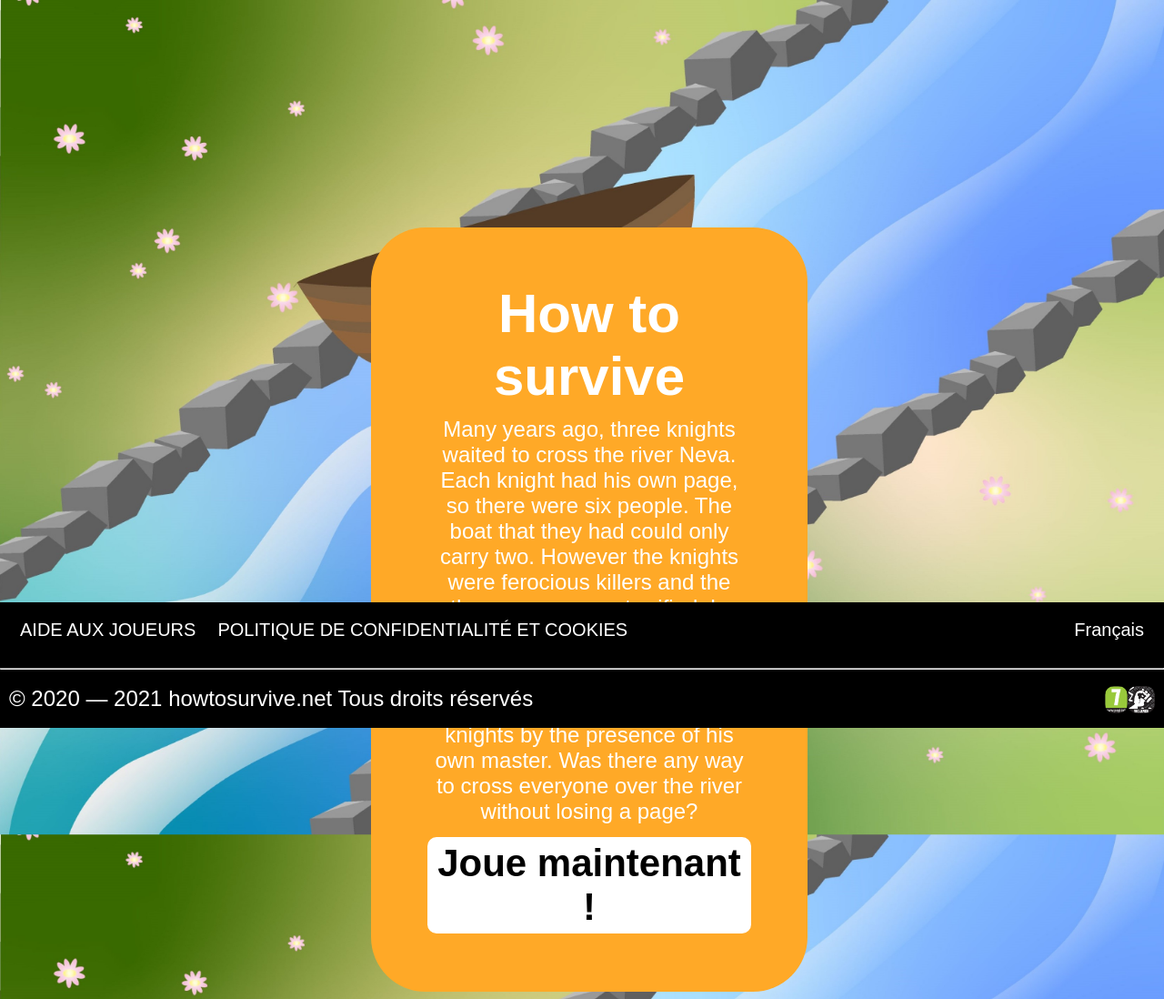
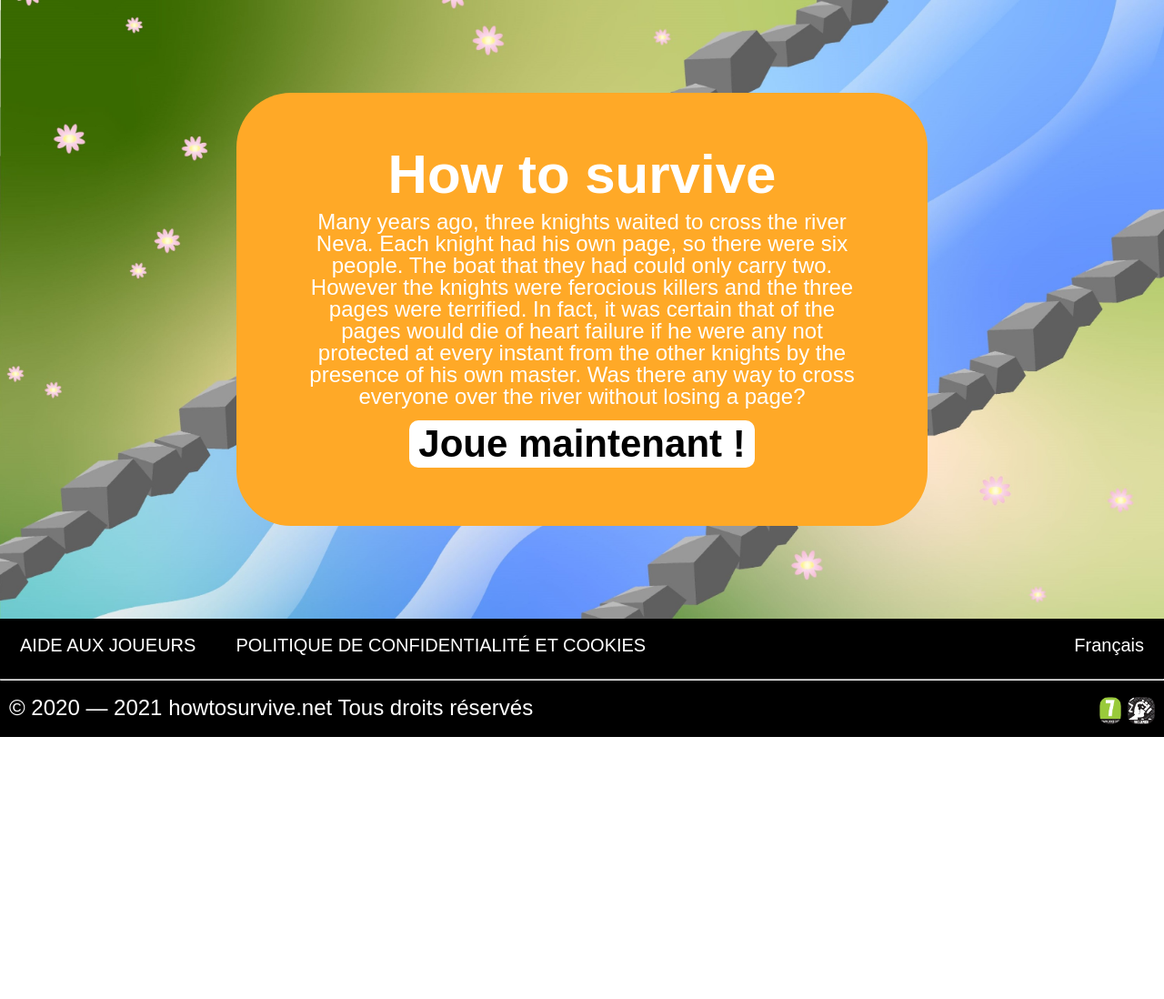
Before and after one commit to Manonlcd/D3-PRJ-CHEVALIERSECUYERS, a plain HTML site: page index.html in a window 1280 px wide. Shown: the whole page at 91% size. After the commit the page ends 810 px from the top, so only its background shows below. Drawn offline with Linux system fonts and the light colour scheme; a web font is replaced by a local one.

Commit message:
correction des styles pour la page d'accueil

```diff
--- a/index.html
+++ b/index.html
@@ -3,29 +3,38 @@
   <head>
     <meta charset="utf-8">
     <title>Crossing the bridge</title>
+	  <link rel="stylesheet" href="https://use.typekit.net/wsf3pdc.css">
+    <link rel="stylesheet" href="styles/reset.css">
     <link rel="stylesheet" href="styles/main.css">
-	<link rel="stylesheet" href="styles/accueil.css">
-	  <link rel="stylesheet" href="https://use.typekit.net/wsf3pdc.css">
+	   <link rel="stylesheet" href="styles/accueil.css">
+
 
   </head>
-  <body>
-	  <div class="accueil"><h1>How to survive</h1>
-	    <br>
-		  <p>Many years ago, three knights waited to cross the river Neva. Each knight had his own page, so there were six people. The boat that they had could only carry two. However the knights were ferocious killers and the three pages were terrified. In fact, it was certain that of the pages would die of heart failure if he were any not protected at every instant from the other knights by the presence of his own master. Was there any way to cross everyone over the river without losing a page?</p>
-    <a href="etat01-choix01.html" class="play">Joue maintenant !</a></div>
+  <body class="homepage">
+    <main>
+	     <div class="accueil"><h1>How to survive</h1>
+		    <p>Many years ago, three knights waited to cross the river Neva. Each knight had his own page, so there were six people. The boat that they had could only carry two. However the knights were ferocious killers and the three pages were terrified. In fact, it was certain that of the pages would die of heart failure if he were any not protected at every instant from the other knights by the presence of his own master. Was there any way to cross everyone over the river without losing a page?</p>
+      <a href="etat01-choix01.html" class="play">Joue maintenant !</a>
+      </div>
+    </main>
 
-
-  </body>
 	<footer>
-		  <div class="dessus"><p><a href="#">AIDE AUX JOUEURS</a></p>
+		  <div class="dessus">
+        <p><a href="#">AIDE AUX JOUEURS</a></p>
 			  <p><a href="#">POLITIQUE DE CONFIDENTIALITÉ ET COOKIES</a></p>
-			  <p><a href="#" style="float: right">Français</a></p>
-		  </div><br><br><br>
+			  <p class="language-choice"><a href="#">Français</a></p>
+		  </div>
 		  <hr>
 		  <div class="dessous">
-			  <p style ="float: left">© 2020 — 2021 howtosurvive.net Tous droits réservés</p>
-			  <p style="float: right"><img src="images/pegi_7.jpg" alt="Image Classification PEGI 7" class="pegi"><img src="images/pegi_violence.jpg" alt="Image classification PEGI Violence" class="pegi"></p>
+			  <p>© 2020 — 2021 howtosurvive.net Tous droits réservés</p>
+			  <p>
+          <img src="images/pegi_7.jpg" alt="Image Classification PEGI 7" class="pegi">
+          <img src="images/pegi_violence.jpg" alt="Image classification PEGI Violence" class="pegi">
+        </p>
 		  </div>
 
 	  </footer>
+
+  </body>
+
 </html>
--- a/styles/accueil.css
+++ b/styles/accueil.css
@@ -1,30 +1,42 @@
 html{
+
+}
+
+body{
+/*	height: 100%;
+	width: 100%;
+	text-align: center; */
+/* 	margin-top: 50vh; poussé de la moitié de hauteur de viewport
+	padding-right: 1px;
+	margin-top: 250px; */
 	background: url("riviere_gauche.jpg");
 	background-size: 100%;
 }
+
+main {
+	min-height: 85vh;
+	display: flex;
+	align-items: center;
+	justify-content: center;
+}
+
 h1{
 	display: inline;
 	font-family: lores-12,sans-serif;
 	font-weight: 700;
 	font-style: normal;
 	font-size: 60px;
+}
 
-}
-body{
-	height: 100%;
-	width: 100%;
-	text-align: center;
-	margin-top: 50vh; /* poussé de la moitié de hauteur de viewport */
-	padding-right: 1px;
-	margin-top: 250px;
-}
-div.accueil{
+.accueil{
 	padding: 60px;
-	margin-left: 400px;
-	margin-right: 400px;
+/*	margin-left: 400px;
+	margin-right: 400px; */
+	max-width: 640px;
 	background-color: #FFA927;
 	color: white;
 	border-radius: 60px;
+	text-align: center;
 }
 .play{
 	background-color: white;
@@ -34,15 +46,35 @@ div.accueil{
 	font-weight: 700;
 	font-style: normal;
 }
+
+/* STYLES SUR LE FOOTER  */
+
 footer{
 	background-color: #000000;
-	position: absolute;
+	/*	position: absolute;
 	bottom: 0;
 	left: 0;
-	right: 0;
+	right: 0; */
 }
-footer a{
-	float: left;
+
+footer .dessus {
+	display: flex;
+}
+
+.language-choice {
+	flex-grow: 4;
+	text-align: right;
+}
+
+footer .dessous {
+	display: flex;
+	justify-content: space-between;
+}
+
+
+footer a {
+/*	float: left; */
+text-align: left;
 }
 img.pegi{
 	height: 30px;
--- /dev/null
+++ b/styles/reset.css
@@ -0,0 +1,48 @@
+/* http://meyerweb.com/eric/tools/css/reset/
+   v2.0 | 20110126
+   License: none (public domain)
+*/
+
+html, body, div, span, applet, object, iframe,
+h1, h2, h3, h4, h5, h6, p, blockquote, pre,
+a, abbr, acronym, address, big, cite, code,
+del, dfn, em, img, ins, kbd, q, s, samp,
+small, strike, strong, sub, sup, tt, var,
+b, u, i, center,
+dl, dt, dd, ol, ul, li,
+fieldset, form, label, legend,
+table, caption, tbody, tfoot, thead, tr, th, td,
+article, aside, canvas, details, embed,
+figure, figcaption, footer, header, hgroup,
+menu, nav, output, ruby, section, summary,
+time, mark, audio, video {
+	margin: 0;
+	padding: 0;
+	border: 0;
+	font-size: 100%;
+	font: inherit;
+	vertical-align: baseline;
+}
+/* HTML5 display-role reset for older browsers */
+article, aside, details, figcaption, figure,
+footer, header, hgroup, menu, nav, section {
+	display: block;
+}
+body {
+	line-height: 1;
+}
+ol, ul {
+	list-style: none;
+}
+blockquote, q {
+	quotes: none;
+}
+blockquote:before, blockquote:after,
+q:before, q:after {
+	content: '';
+	content: none;
+}
+table {
+	border-collapse: collapse;
+	border-spacing: 0;
+}
```
